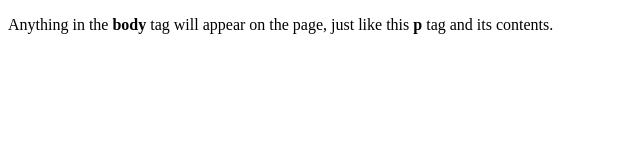
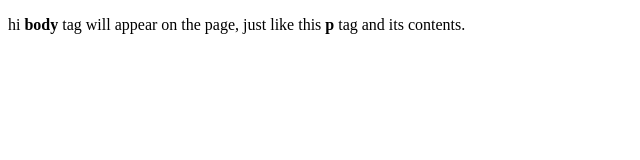
Before and after one commit to sajitkumar/ansible1, a plain HTML site: page index.html in a window 1280 px wide. Shown: the whole page, without its empty margins (0-640 px from the left). Drawn offline with Linux system fonts and the light colour scheme.

Commit message:
Update index.html

```diff
--- a/index.html
+++ b/index.html
@@ -4,6 +4,6 @@
     <title>welcome to tekkali </title>
   </head>
   <body>
-    <p> Anything in the <strong>body</strong> tag will appear on the page, just like this <strong>p</strong> tag and its contents.</p>
+    <p> hi <strong>body</strong> tag will appear on the page, just like this <strong>p</strong> tag and its contents.</p>
   </body>
 </html>
```
